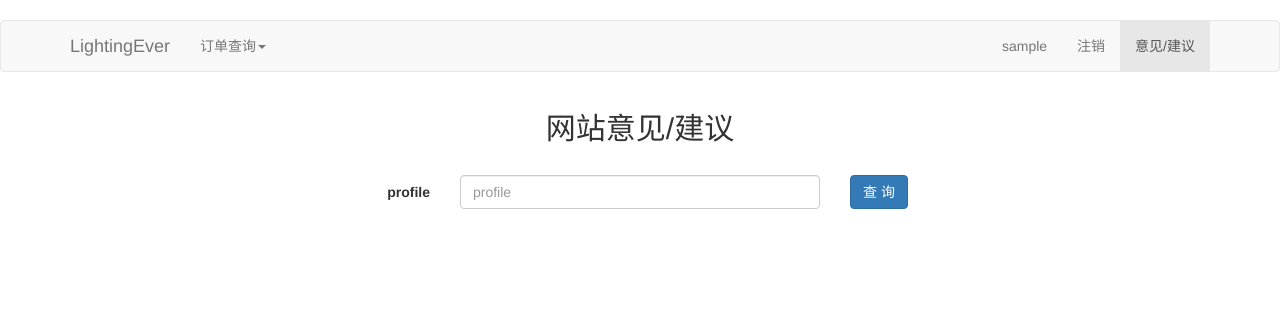
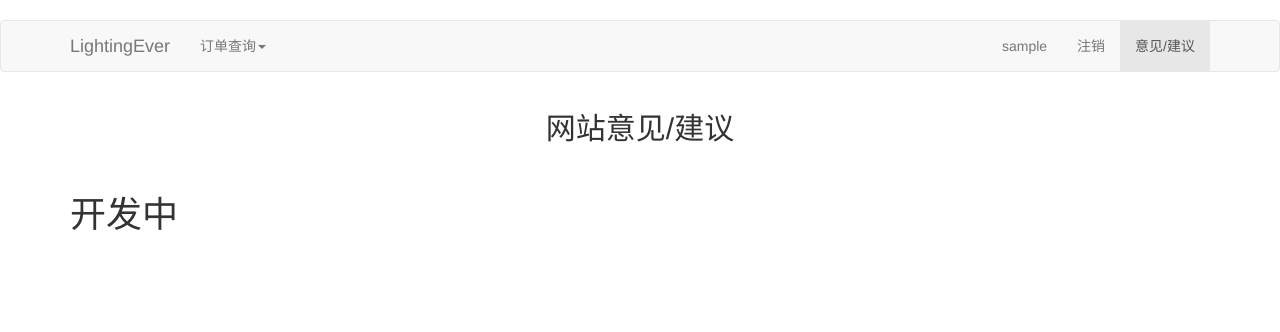
Before and after one commit to zhat/system, a Django app: page /order/advise/ in a window 1280 px wide. Shown: the top 332 px of the page. Run offline with Django 3.2, Linux system fonts and the light colour scheme; the visitor is signed in with stand-in values (Sample User, id 1); parts of the project's set-up code (start-up, migrations or seed data) failed here and were passed over; some libraries are stand-ins or nearby versions.

Commit message:
删除废弃代码

```diff
--- a/order/admin.py
+++ b/order/admin.py
@@ -2,5 +2,4 @@ from django.contrib import admin
 from .models import OrderData,Advise
 # Register your models here.
 
-admin.site.register(OrderData)
 admin.site.register(Advise)
--- a/spider/admin.py
+++ b/spider/admin.py
@@ -3,6 +3,5 @@ from django.contrib import admin
 # Register your models here.
 from .models import Permission,Student,OrderCrawl
 
-admin.site.register(Student)
 admin.site.register(Permission)
 admin.site.register(OrderCrawl)
--- a/spider/urls.py
+++ b/spider/urls.py
@@ -3,9 +3,6 @@ from . import views
 
 
 urlpatterns = [
-    url(r'index/$',views.index,name='index'),
     url(r'list/$',views.orders,name='orders'),
     url(r'add/$',views.order_add,name='add'),
-    url(r'students/$', views.students, name='students_list'),
-    url(r'task_demo/$',views.task_demo,name='task_demo'),
 ]
--- a/templates/order/add_advise.html
+++ b/templates/order/add_advise.html
@@ -1,21 +1,22 @@
 {% extends "base.html" %}
 {% load static %}
-{% block title %}首页{% endblock title %}
+{% block title %}意见/建议{% endblock title %}
 {% block context %}
     <div class="container">
         <h2 class="text-center">网站意见/建议</h2>
         <br />
-        <form class="form-horizontal"  action="{% url 'order:search' %}" method="GET">
-            <div class="form-group">
-                <label for="profile" class="col-sm-4 control-label">profile</label>
-                <div class="col-sm-4">
-                    <input type="text" class="form-control" id="profile" name="profile" placeholder="profile">
-                </div>
-                <div class="col-sm-4">
-                    <button type="submit" class="btn btn-primary">查 询</button>
-                </div>
-            </div>
-        </form>
+    <h1>开发中</h1>
+{#        <form class="form-horizontal"  action="{% url 'order:search' %}" method="GET">#}
+{#            <div class="form-group">#}
+{#                <label for="profile" class="col-sm-4 control-label">profile</label>#}
+{#                <div class="col-sm-4">#}
+{#                    <input type="text" class="form-control" id="profile" name="profile" placeholder="profile">#}
+{#                </div>#}
+{#                <div class="col-sm-4">#}
+{#                    <button type="submit" class="btn btn-primary">查 询</button>#}
+{#                </div>#}
+{#            </div>#}
+{#        </form>#}
         <br />
 {% endblock context %}
 
--- a/templates/order/index.html
+++ b/templates/order/index.html
@@ -1,6 +1,6 @@
 {% extends "base.html" %}
 {% load static %}
-{% block title %}首页{% endblock title %}
+{% block title %}订单查询{% endblock title %}
 {% block context %}
     <div class="container">
         <h2 class="text-center">订单查询</h2>
--- a/templates/spider/list.html
+++ b/templates/spider/list.html
@@ -1,6 +1,6 @@
 {% extends "base.html" %}
 {% load static %}
-{% block title %}首页{% endblock title %}
+{% block title %}任务查询{% endblock title %}
 {% block css %}
     <style type="text/css">
         .modal-dialog{
```
Also changed, not shown: spider/views.py (+1 -7 lines).
